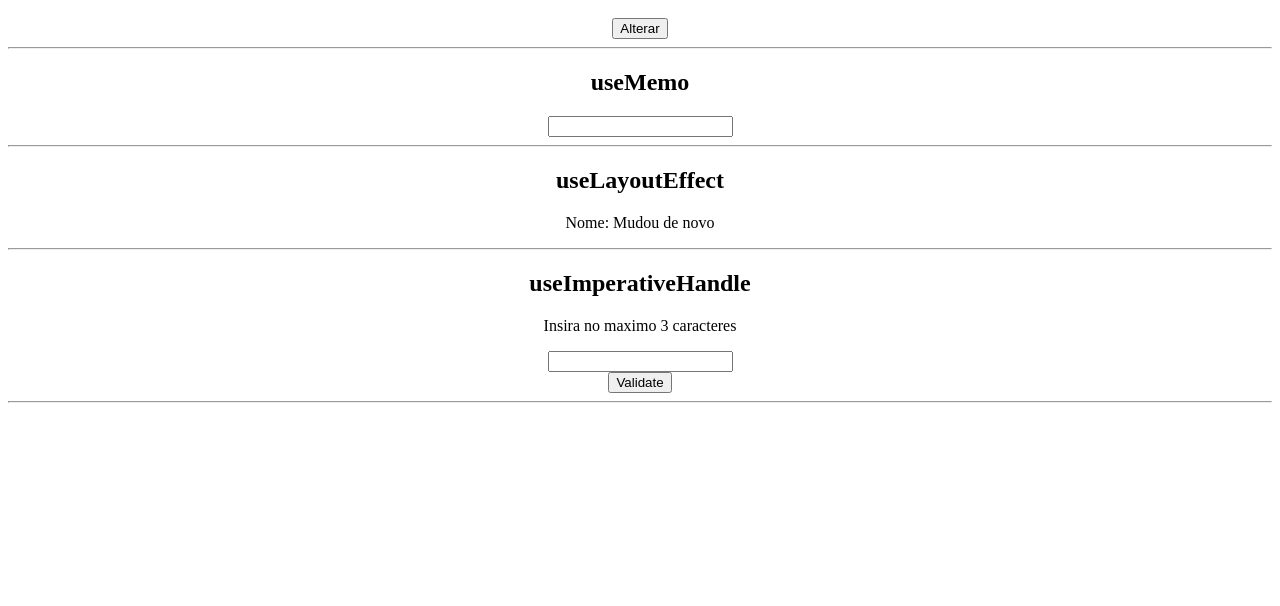
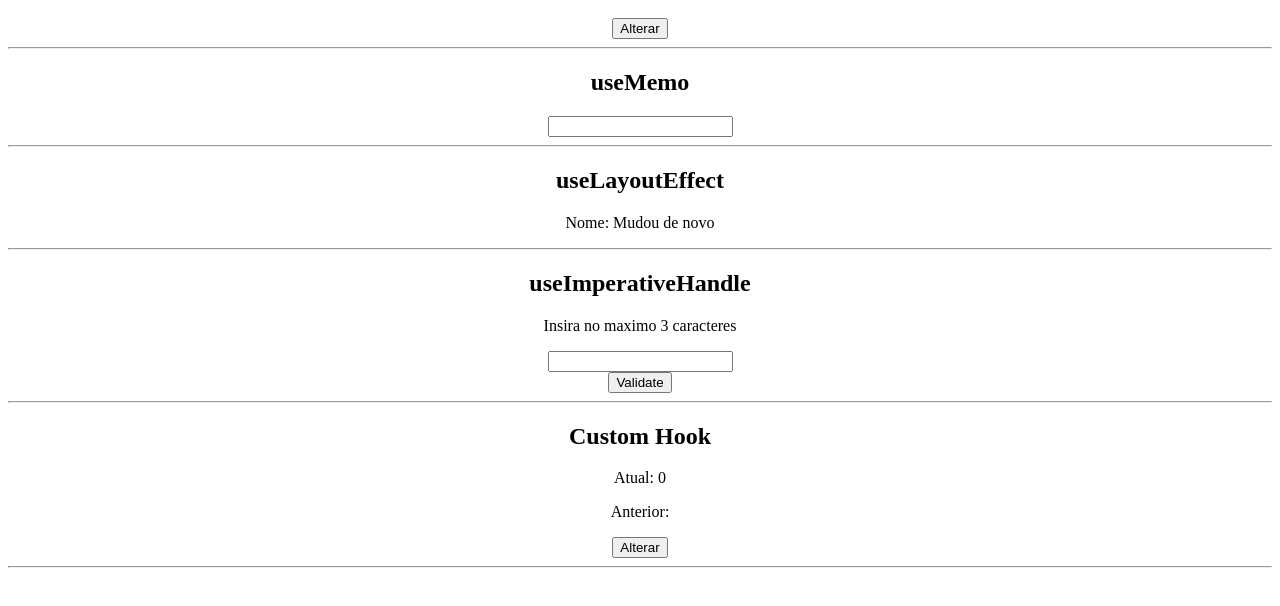
Before and after one commit to grevizirsky/react-hooks, a React (Create React App) app: page / in a window 1280 px wide. Shown: the part 1409-2015 px from the top of the page. Built offline with nearby package versions, Linux system fonts and the light colour scheme.

Commit message:
Hook - Custom Hook

```diff
--- a/src/Pages/Home.js
+++ b/src/Pages/Home.js
@@ -14,6 +14,7 @@
 import HookUseMemo from '../components/HookUseMemo'
 import HookUseLayoutEffect from '../components/HookUseLayoutEffect'
 import HookUseImperativeHandle from '../components/HookUseImperativeHandle'
+import HookCustom from '../components/HookCustom'
 
 const Home = () => {
   const { contextValue } = useContext(SomeContext)
@@ -31,6 +32,7 @@
         <HookUseMemo />
         <HookUseLayoutEffect />
         <HookUseImperativeHandle />
+        <HookCustom />
     </div>
   )
 }
--- /dev/null
+++ b/src/components/HookCustom.js
@@ -0,0 +1,19 @@
+import { useState } from "react"
+import { usePrevious } from "../hooks/usePrevious"
+
+const HookCustom = () => {
+     const [number, setNumber] = useState(0)
+     const previousValue = usePrevious(number)
+
+  return (
+    <div>
+        <h2>Custom Hook</h2>
+        <p>Atual: {number}</p>
+        <p>Anterior: {previousValue}</p>
+        <button onClick={() => setNumber(Math.random())}>Alterar</button>
+        <hr />
+    </div>
+  )
+}
+
+export default HookCustom
--- /dev/null
+++ b/src/hooks/usePrevious.js
@@ -0,0 +1,13 @@
+import {useEffect, useRef} from 'react'
+
+export const usePrevious = (value) => {
+    const ref = useRef()
+
+    useEffect(() => {
+        ref.current = value
+    })
+
+    //salva o valor antigo
+
+    return ref.current
+}
```
